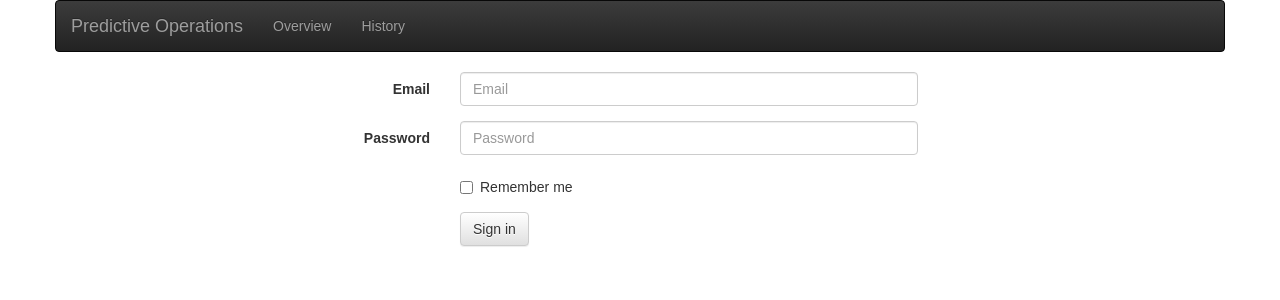
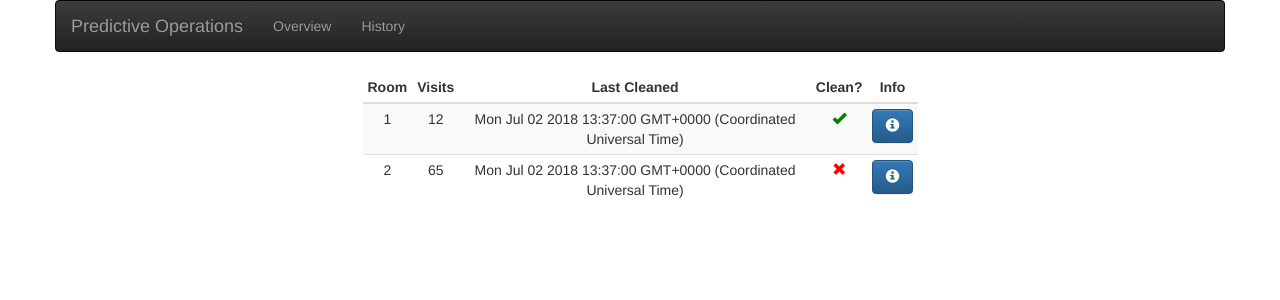
Before and after one commit to vicinityh2020/vicinity-vas-ui-tinymesh, a React (Create React App) app: page /overview in a window 1280 px wide. Shown: the top 300 px of the page. Built offline with nearby package versions, Linux system fonts and the light colour scheme.

Commit message:
Working on overview page

```diff
--- a/src/App.js
+++ b/src/App.js
@@ -1,17 +1,28 @@
 import React, {Component} from 'react';
 import {BrowserRouter, Route, Switch} from "react-router-dom";
-import Home from './components/home';
+import Overview from "./components/overview";
+import {Grid, Row} from "react-bootstrap";
+import Header from "./components/header";
+import Login from "./components/login";
+import './index.css';
 
 
 class App extends Component {
     render() {
         return (
-            <BrowserRouter>
-                <Switch>
-                    {/*<Route path={'/overview'} component={Test}/>*/}
-                    <Route component={Home}/>
-                </Switch>
-            </BrowserRouter>
+            <Grid>
+                <Row>
+                    <Header/>
+                </Row>
+                <Row>
+                    <BrowserRouter>
+                        <Switch>
+                            <Route path={'/overview'} component={Overview}/>
+                            <Route component={Login}/>
+                        </Switch>
+                    </BrowserRouter>
+                </Row>
+            </Grid>
         );
     }
 }
--- a/src/components/header.js
+++ b/src/components/header.js
@@ -7,7 +7,7 @@ class Header extends Component {
             <Navbar inverse collapseOnSelect>
                 <Navbar.Header>
                     <Navbar.Brand>
-                        <a href="#">Predictive Operations</a>
+                        <a href="/">Predictive Operations</a>
                     </Navbar.Brand>
                     <Navbar.Toggle />
                 </Navbar.Header>
--- a/src/components/home.js
+++ /dev/null
@@ -1,39 +0,0 @@
-import React, {Component} from 'react';
-import {Grid, Row} from 'react-bootstrap';
-import Header from "./header";
-import Login from "./login";
-import Overview from "./overview";
-
-
-class Home extends Component {
-    constructor(props){
-        super(props);
-        this.state = {
-            loggedIn: false
-        };
-
-        this.setLoggedInStatus = this.setLoggedInStatus.bind(this);
-    }
-
-    setLoggedInStatus(){
-        this.setState({loggedIn: true});
-    }
-
-    loginPage(){
-        return <Login doLogin={this.setLoggedInStatus}/>;
-    }
-
-
-
-    render() {
-        return (
-            <Grid>
-                <Row><Header/></Row>
-                {this.state.loggedIn ? (<Overview/>) : this.loginPage()}
-            </Grid>
-        );
-    }
-}
-
-
-export default Home;
--- a/src/components/login.js
+++ b/src/components/login.js
@@ -1,5 +1,5 @@
 import React, {Component} from 'react';
-import {ControlLabel, Form, Row} from "react-bootstrap";
+import {ControlLabel, Form} from "react-bootstrap";
 import {FormGroup} from "react-bootstrap";
 import {Col} from "react-bootstrap";
 import {FormControl} from "react-bootstrap";
@@ -9,7 +9,6 @@ import {Button} from "react-bootstrap";
 class Login extends Component {
     render() {
         return (
-            <Row className="show-grid">
             <Col sm={6} smOffset={3}>
                 <Form horizontal>
                     <FormGroup controlId="formHorizontalEmail">
@@ -38,12 +37,11 @@ class Login extends Component {
 
                     <FormGroup>
                         <Col smOffset={2} sm={10}>
-                                <Button type="submit" onClick={this.props.doLogin}>Sign in</Button>
+                            <Button type="submit" href={"/overview"}>Sign in</Button>
                         </Col>
                     </FormGroup>
                 </Form>
             </Col>
-            </Row>
         );
     }
 }
--- a/src/components/overview.js
+++ b/src/components/overview.js
@@ -1,55 +1,55 @@
 import React, {Component} from 'react';
-import {Table} from 'react-bootstrap';
-import Login from "./login";
+import {Button, Col, Glyphicon, Table} from 'react-bootstrap';
 
 
 class Overview extends Component {
-    constructor(props){
+
+    constructor(props) {
         super(props);
         this.state = {
-            loggedIn: false
-        };
-
-        this.setLoggedInStatus = this.setLoggedInStatus.bind(this);
+            rooms: [{
+                number: 1,
+                visits: 12,
+                lastCleaned: new Date(2018, 6, 2, 13, 37),
+                needsCleaning: false,
+                comment: null
+            }, {
+                number: 2,
+                visits: 65,
+                lastCleaned: new Date(2018, 6, 2, 13, 37),
+                needsCleaning: true,
+                comment: null
+            }]
         }
-
-    setLoggedInStatus(){
-        this.setState({loggedIn: true});
-    }
-
-    loginPage(){
-        return <Login doLogin={this.setLoggedInStatus}/>;
     }
 
     render() {
         return (
-            <Table responsive>
+            <Col sm={6} smOffset={3}>
+                <Table striped={true} condensed={true}>
                     <thead>
                     <tr>
-                    <th>Room #</th>
-                    <th>Visits</th>
-                    <th>Last clean time</th>
-                    <th>Clean</th>
-                    <th>Comment</th>
+                        <th className={"center"}>Room</th>
+                        <th className={"center"}>Visits</th>
+                        <th className={"center"}>Last Cleaned</th>
+                        <th className={"center"}>Clean?</th>
+                        <th className={"center"}>Info</th>
                     </tr>
                     </thead>
                     <tbody>
-                <tr>
-                    <td>1</td>
-                    <td>10</td>
-                    <td>13.06.18 13:37</td>
-                    <td>Yes</td>
-                    <td>Table cell</td>
-                </tr>
-                <tr>
-                    <td>2</td>
-                    <td>13</td>
-                    <td>Table cell</td>
-                    <td>Table cell</td>
-                    <td>Table cell</td>
-                </tr>
+                    {this.state.rooms.map((room) => {
+                        return (
+                            <tr key={room.number}>
+                                <td className={"center"}>{room.number}</td>
+                                <td className={"center"}>{room.visits}</td>
+                                <td className={"center"}>{room.lastCleaned.toString()}</td>
+                                <td className={"center"}>{room.needsCleaning ? (<Glyphicon glyph="remove" className={"red"}/>) : <Glyphicon glyph="ok" className={"green"}/>}</td>
+                                <td className={"center"}><Button bsStyle={"primary"}><Glyphicon glyph="info-sign"/></Button></td>
+                            </tr>)
+                    })}
                     </tbody>
                 </Table>
+            </Col>
         );
     }
 }
--- a/src/index.css
+++ b/src/index.css
@@ -1,5 +1,11 @@
-body {
-  margin: 0;
-  padding: 0;
-  font-family: sans-serif;
+.green {
+    color: green;
 }
+
+.red {
+    color: red;
+}
+
+.center{
+    text-align: center;
+}
```
Lines whose indentation alone changed are shown as unchanged.
